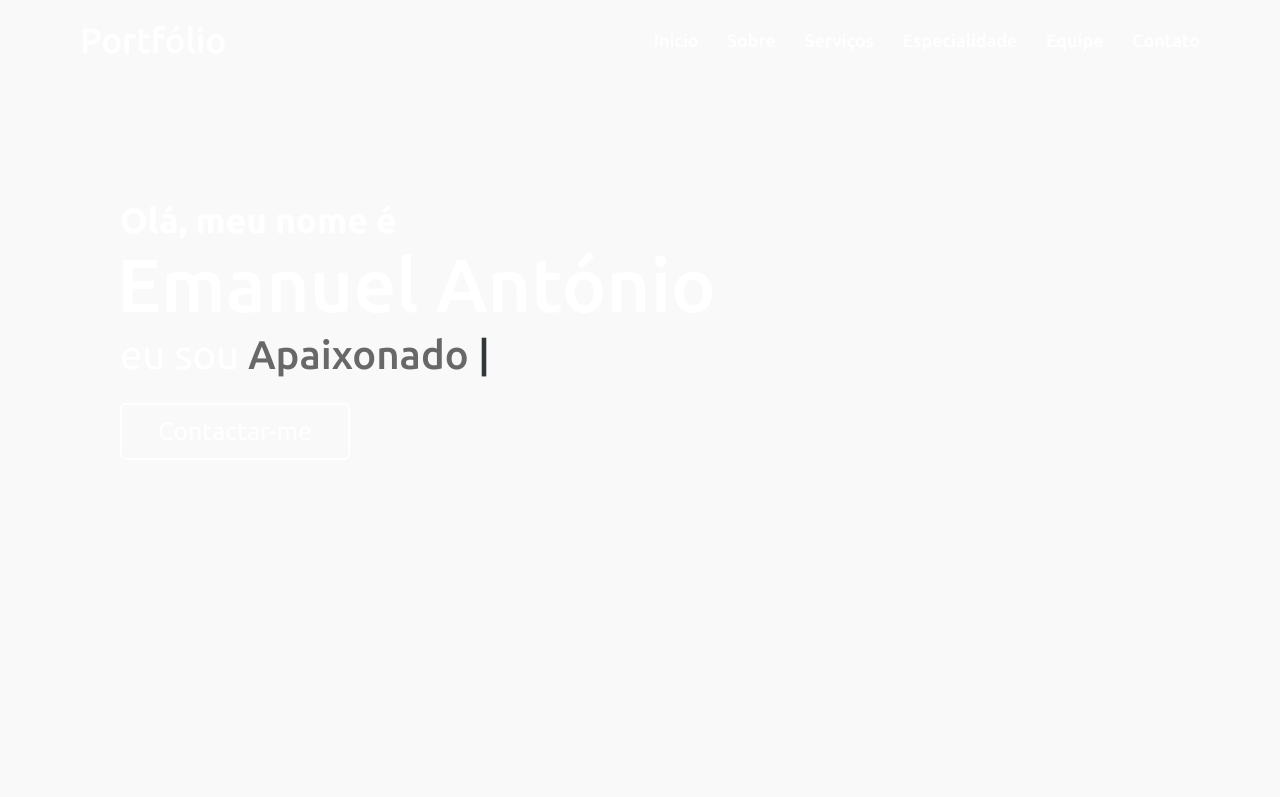
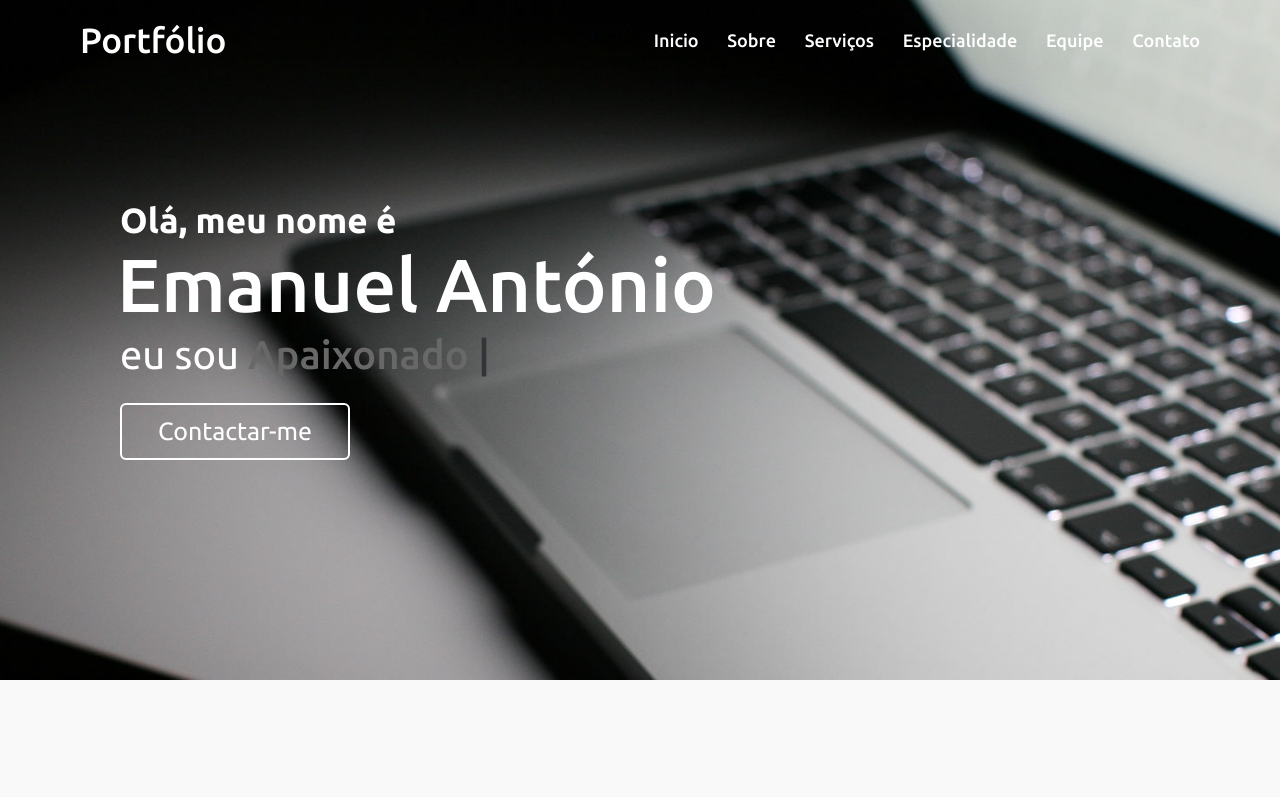
Before and after one commit to Emaricarprogrammer/emaricar12.github.io, a plain HTML site: page index.html in a window 1280 px wide. Shown: the top 797 px of the page. Drawn offline with nearby package versions, Linux system fonts and the light colour scheme.

Commit message:
Update index.css

```diff
--- a/index.css
+++ b/index.css
@@ -96,7 +96,7 @@ p{
 /*  Home   inicio  */
 .home{
     display: flex;
-    background: url('.img3.jpg') no-repeat;
+    background: url('https://github.com/Emaricarprogrammer/emaricar12.github.io/blob/93eebb176976661dc83241e1edae97f2a6ef21c8/img3.jpg') no-repeat;
     background-size: cover;
     /* background-color: #111; */
     height: 50vh;
```
